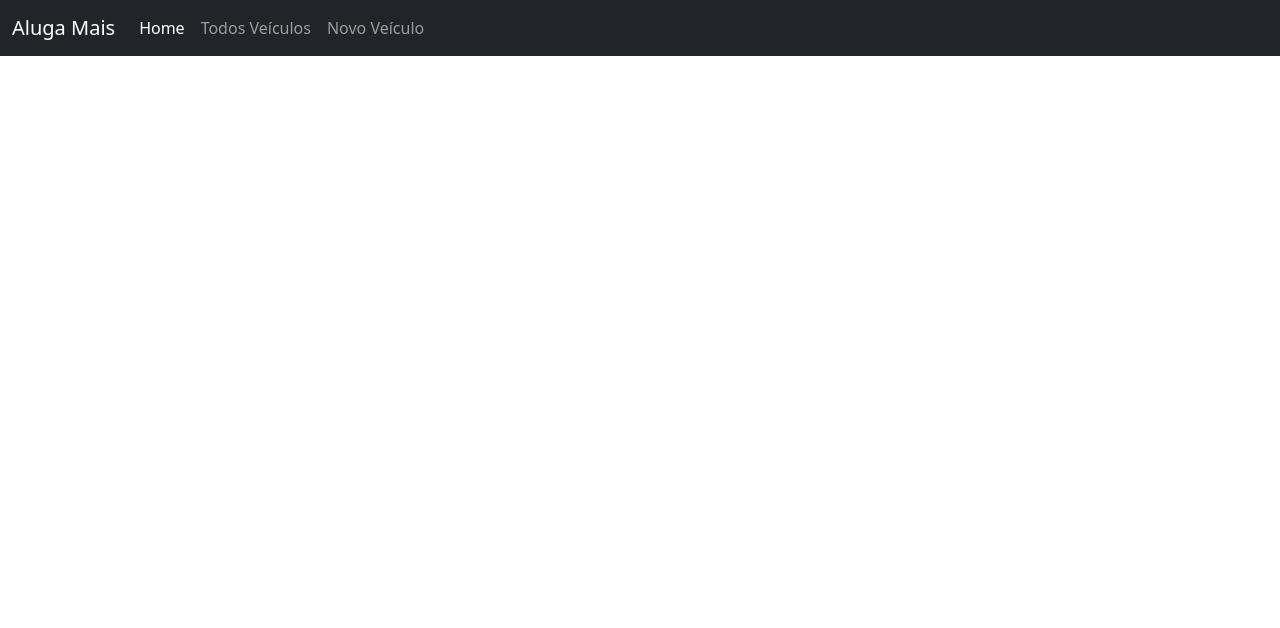
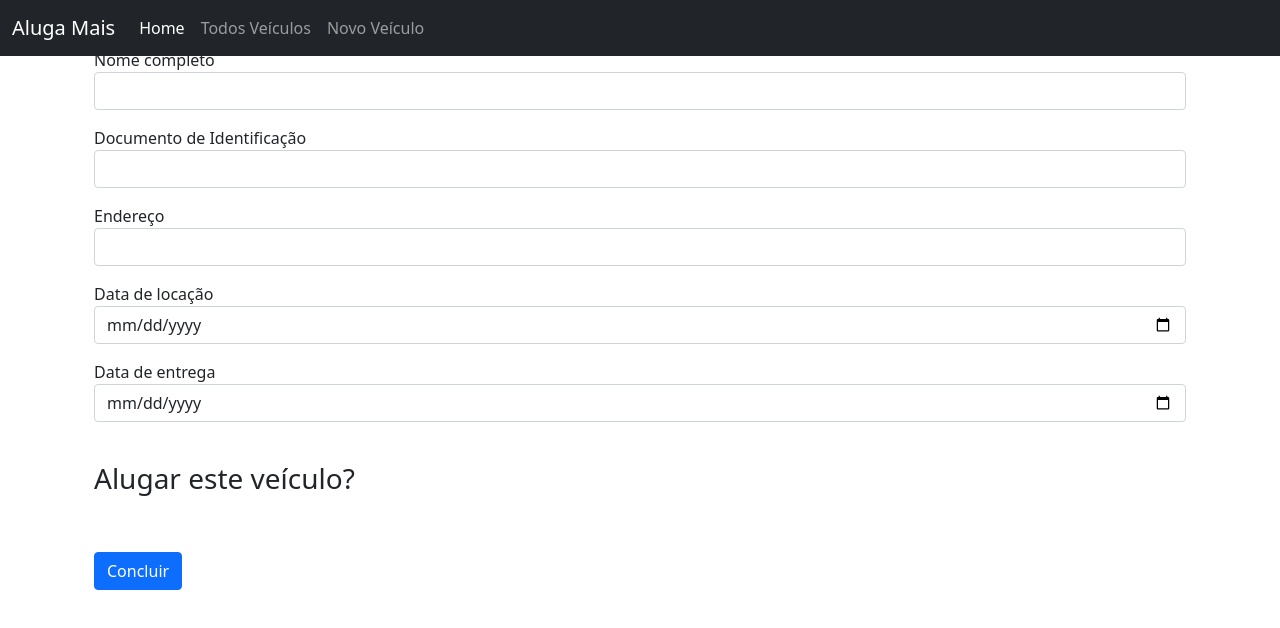
Before and after one commit to AndySS-Maker/aluga-mais, a React (Create React App) app: page /alugaMais/rent/1 in a window 1280 px wide. Shown: the top 628 px of the page. Built offline with nearby package versions, Linux system fonts and the light colour scheme.

Commit message:
Lógica finalizada

```diff
--- a/public/index.html
+++ b/public/index.html
@@ -9,6 +9,9 @@
       name="description"
       content="Web site created using create-react-app"
     />
+
+    <script src="https://cdn.jsdelivr.net/npm/bootstrap@5.0.2/dist/js/bootstrap.bundle.min.js" integrity="sha384-MrcW6ZMFYlzcLA8Nl+NtUVF0sA7MsXsP1UyJoMp4YLEuNSfAP+JcXn/tWtIaxVXM" crossorigin="anonymous"></script>
+
     <link rel="apple-touch-icon" href="%PUBLIC_URL%/logo192.png" />
     <!--
       manifest.json provides metadata used when your web app is installed on a
--- a/src/App.js
+++ b/src/App.js
@@ -8,6 +8,7 @@ import VehicleList from "./components/VehicleList";
 import EditVehicle from "./components/EditVehicle";
 import VehicleDetails from "./components/VehicleDetails";
 import DeleteVehicle from "./components/DeleteVehicle";
+import RentForm from "./components/RentForm";
 
 function App() {
   return (
@@ -26,6 +27,9 @@ function App() {
       <Route path="/alugaMais/details/:_id" component={VehicleDetails} />
 
       <Route path="/alugaMais/delete/:_id" component={DeleteVehicle} />
+
+      <Route path="/alugaMais/rent/:_id" component={RentForm} />
+
     </div>
   </BrowserRouter>
   );
--- a/src/Navbar.js
+++ b/src/Navbar.js
@@ -2,7 +2,7 @@ import { Link, NavLink } from "react-router-dom";
 
 function Navbar() {
   return (
-    <nav className="navbar navbar-expand-lg navbar-dark bg-dark">
+    <nav className="navbar fixed-top navbar-expand-lg navbar-dark bg-dark">
       <div className="container-fluid">
         <Link className="navbar-brand" to="/">
           Aluga Mais
--- a/src/components/EditVehicle.js
+++ b/src/components/EditVehicle.js
@@ -24,6 +24,9 @@ class EditVehicle extends Component {
         `http://ironrest.herokuapp.com/alugaMais/${_id}`
       );
 
+        delete response.data._id
+        // necessário tirar ID pq esse não pode atualizar
+
       this.setState({ ...response.data });
     } catch (error) {
       console.log(error);
@@ -35,16 +38,16 @@ class EditVehicle extends Component {
   };
 
   handleSubmit = (event) => {
-    const id = this.props.match.params._id;
+    const _id = this.props.match.params._id;
 
     event.preventDefault();
 
     axios
-    .put(`http://ironrest.herokuapp.com/alugaMais/${id}`, this.state)
+    .put(`http://ironrest.herokuapp.com/alugaMais/${_id}`, this.state)
     .then((response) => {
 
       this.props.history.push("/vehicle-list");
-      // redireciona para a lista apís o feito
+      // redireciona para a lista após o feito
     })
     .catch((error) => {
       console.log(error);
@@ -119,7 +122,7 @@ render() {
 
               <div className="form-group">
                   <button type="submit" className="btn btn-primary">
-                    Save
+                    Salvar
                   </button>
               </div>
           </form>
--- a/src/components/NewVehicle.js
+++ b/src/components/NewVehicle.js
@@ -92,7 +92,7 @@ render() {
           }}
         />
         <button onClick={this.handleSubmit} className="mt-5 btn btn-primary">
-          Submit
+          Concluir
         </button>
       </div>
     );
--- /dev/null
+++ b/src/components/RentForm.js
@@ -0,0 +1,106 @@
+import { Component } from "react";
+import axios from "axios";
+
+import TextInput from '../TextInput';
+
+
+class RentForm extends Component {
+    state = {
+      completeName: "",
+      document: "",
+      adress: "",
+      dateIn: "",
+      dateOut: "", // calendário
+        //formulário enviando nada apenas para treino
+        //ou formulário que aciona o checkbox "disponível" do card
+
+    };
+
+  handleChange = (event) => {
+    this.setState({ [event.target.name]: event.target.value });
+  };
+
+ handleSubmit = async () => {
+    const _id = this.props.match.params._id;
+
+    const response = await axios.put( //put
+      `http://ironrest.herokuapp.com/alugaMais/${_id}`,
+      {avaliable: false});
+
+
+      this.props.history.push("/vehicle-list");
+      // redireciona para a lista após o feito
+
+
+    console.log(response);
+
+this.setState({
+    completeName: "",
+    document: "",
+    adress: "",
+    date: "",
+    });
+  };
+
+render() {
+    return (
+      <div className="container">
+        <TextInput
+          label="Nome completo"
+          type="text"
+          name="completeName"
+          value={this.state.completeName}
+          onChange={this.handleChange}
+        />
+        <TextInput
+          label="Documento de Identificação"
+          type="text"
+          name="document"
+          value={this.state.document}
+          onChange={this.handleChange}
+        />
+        <TextInput
+          label="Endereço"
+          type="text"
+          name="adress"
+          value={this.state.adress}
+          onChange={this.handleChange}
+        />
+        <TextInput
+          label="Data de locação"
+          type="date"
+          name="dateIn"
+          value={this.state.dateIn}
+          onChange={this.handleChange}
+        />
+
+        <TextInput
+          label="Data de entrega"
+          type="date"
+          name="dateOut"
+          value={this.state.dateOut}
+          onChange={this.handleChange}
+        />
+
+        {/* <ChoiceInput
+          label="Disponível?"
+          type="checkbox"
+          name="avaliable"
+          onChange={() => {
+            this.setState({ avaliable: !this.state.avaliable });
+          }}
+        /> */}
+        <br/>
+
+        <h3>Alugar este veículo?</h3>
+
+        <button onClick={this.handleSubmit} className="mt-5 btn btn-primary">
+          Concluir
+        </button>
+      </div>
+    );
+  }
+
+}
+
+export default RentForm;
--- /dev/null
+++ b/src/components/Search.js
@@ -0,0 +1,35 @@
+import React from "react";
+
+class Search extends React.Component {
+  state = {
+    input: "",
+  };
+
+  componentDidUpdate(prevProps, prevState) {
+    if (this.state.input !== prevState.input) {
+      this.props.filterVehicle(this.state.input);
+    }
+  }
+
+  handleSearch = (event) => {
+    const { value } = event.target;
+    this.setState({
+      input: value,
+    });
+  };
+  render() {
+    return (
+      <div>
+        <input
+          type="text"
+          className="input"
+          onChange={this.handleSearch}
+          placeholder="search..."
+          value={this.state.input}
+        />
+      </div>
+    );
+  }
+}
+
+export default Search;
--- a/src/components/VehicleCard.js
+++ b/src/components/VehicleCard.js
@@ -41,6 +41,18 @@ function VehicleCard(props) {
                     <p className="cardText">{props.type}</p>
                     <p className="cardText">{props.year}</p>
 
+                    <p className="cardText"> Velículo Disponível? {props.avaliable ? "Sim" : "Não"}</p>
+                    {/* Não está funcionando */}
+
+                    <Link
+                    to={`/alugaMais/rent/${props._id}`}
+                    title="Alugar Veículo"
+                    className="text-primary"
+                  >
+                    Alugar Veículo <i className="fas fa-car-side"></i>
+                    </Link>
+                    <br/>
+
                     <Link
                     to={`/alugaMais/edit/${props._id}`}
                     title="Editar Veículo"
@@ -48,7 +60,7 @@ function VehicleCard(props) {
                   >
                     Editar Veículo <i className="fas fa-edit"></i>
                     </Link>
-
+                    <br/>
                     <Link
                     to={`/alugaMais/delete/${props._id}`}
                     title="Deletar Veículo"
--- a/src/components/VehicleList.js
+++ b/src/components/VehicleList.js
@@ -2,11 +2,13 @@ import { Component } from "react";
 //import { Link } from "react-router-dom";
 import axios from "axios";
 import VehicleCard from "./VehicleCard";
+import Search from "./Search";
 
 
 class VehicleList extends Component {
   state = {
     vehicles: [], // Nosso state inicial precisa ser uma array vazia, pois a API pode nos retornar vários personagens, que estarão dentro de uma array. Como usamos o map pra renderizar a lista, o map não roda em uma array vazia, logo evitamos erros de sintaxe.
+    filtered: [],
   };
 
   // Assim que o componente é montado na tela, fazemos a requisição HTTP pra buscar a lista de personagens
@@ -18,19 +20,31 @@ class VehicleList extends Component {
 
       // console.log(response);
 
-      this.setState({ vehicles: [...response.data] });
+      this.setState({ vehicles: [...response.data], filtered: [...response.data] });
     } catch (error) {
       console.log(error);
     }
   };
 
+
+
+  filterVehicle = (input) => {
+    const filtered = this.state.vehicles.filter((el) =>
+      el.name.toLowerCase().includes(input.toLowerCase())
+    );
+    this.setState({ filtered });
+  };
+
   render() {
     return (
       <div className="m-5">
+
+        <Search filterVehicle={this.filterVehicle} />
+
         <div className="row row-cols-1 row-cols-md-3 g-4">
 
-        {this.state.vehicles.map((vehicle) => (
-          <VehicleCard {...vehicle} />
+        {this.state.filtered.map((vehicle) => (
+          <VehicleCard key={vehicle._id} {...vehicle} />
         ))}
         </div>
       </div>
```
